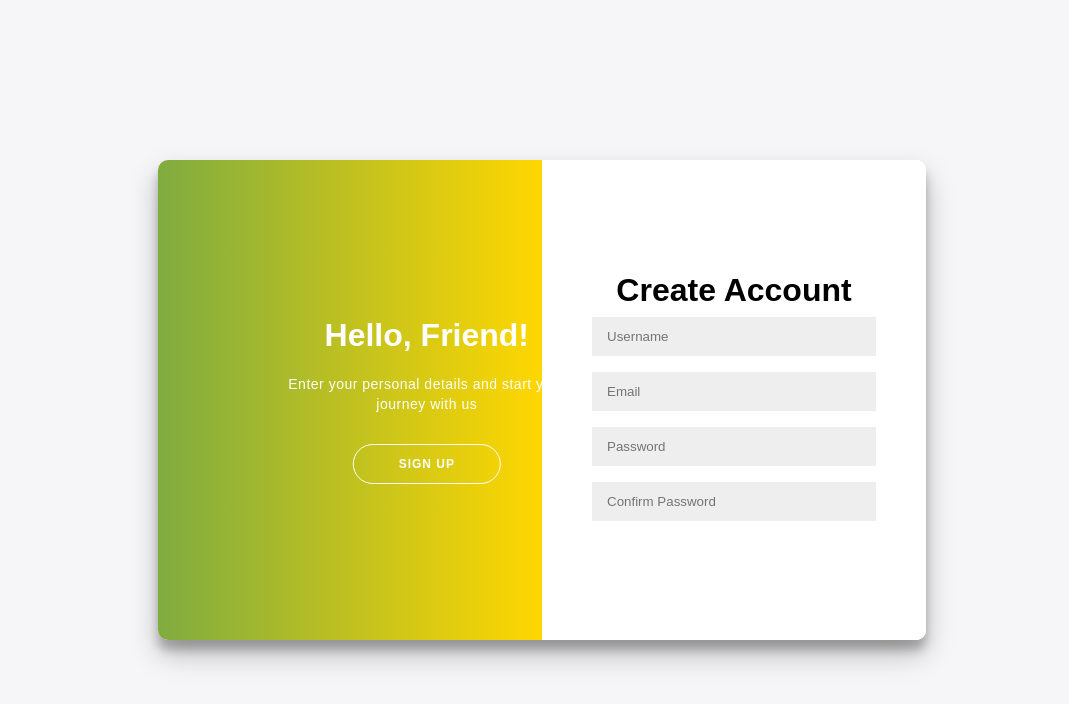
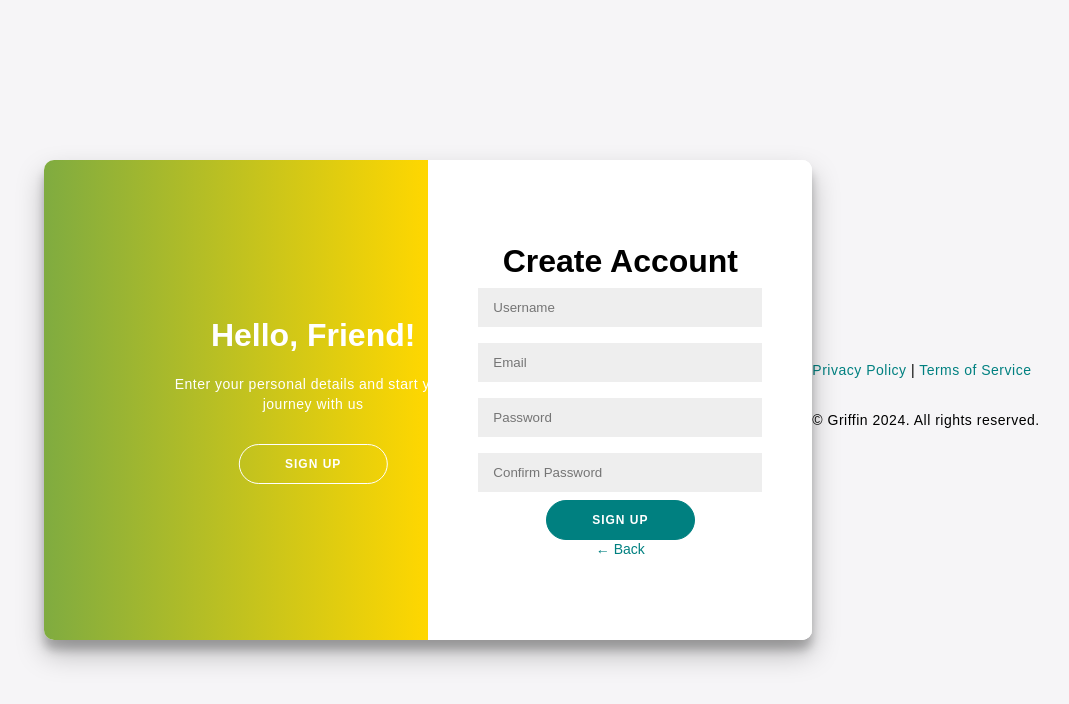
Before and after one commit to Griffin71/Empowering-the-Nation, a plain HTML site: page index.html in a window 1280 px wide. Both pictures are taken after a click on the button "SIGN UP". Shown: the whole page, without its empty margins (98-1167 px from the left). Drawn offline with Linux system fonts and the light colour scheme.

Commit message:
index.html

```diff
--- a/index.html
+++ b/index.html
@@ -3,10 +3,9 @@
 <head>
     <meta charset="UTF-8">
     <meta name="viewport" content="width=device-width, initial-scale=1.0">
-    <title>Login/Sign Up</title>
+    <title>Empowering the Nation</title>
+    <link rel="stylesheet" href="login-signup.css">
     <link rel="icon" href="pixel.ico" type="image/x-icon">
-
-    <link rel="stylesheet" href="login-signup.css">
 </head>
 <body>
     <div class="container">
@@ -17,7 +16,14 @@
                 <input type="email" placeholder="Email" name="email" required>
                 <input type="password" placeholder="Password" name="password" required>
                 <input type="password" placeholder="Confirm Password" name="confirm_password" required>
-
+                <button type="submit">Sign Up</button>
+                <!--<div class="social-buttons">
+                    <button type="button" class="social-button" onclick="signUpWithFacebook()">Continue with Facebook</button>
+                    <button type="button" class="social-button" onclick="signUpWithGoogle()">Continue with Google</button>
+                </div>-->
+                <div class="back-button" id="backButton">
+                    <a href="#" onclick="switchToSignIn()">&#8592; Back</a>
+                </div>
             </form>
         </div>
         <div class="form-container sign-in-container">
@@ -32,18 +38,27 @@
         <div class="overlay-container">
             <div class="overlay">
                 <div class="overlay-panel overlay-left">
-                    <h1>Welcome Back!</h1>
-                    <p>To keep connected with us please login with your personal info</p>
-                    <button class="ghost" id="signIn">Sign In</button>
+                    <center><h1>Welcome Back!</h1>
+                    <p>To keep connected with us please login with your personal info</p></center>
+                    <button class="ghost" id="signIn" onclick="switchToSignIn()">Sign In</button>
                 </div>
                 <div class="overlay-panel overlay-right">
-                    <h1>Hello, Friend!</h1>
-                    <p>Enter your personal details and start your journey with us</p>
-                    <button class="ghost" id="signUp">Sign Up</button>
+                    <center><h1>Hello, Friend!</h1>
+                    <p>Enter your personal details and start your journey with us</p></center>
+                    <button class="ghost" id="signUp" onclick="switchToSignUp()">Sign Up</button>
                 </div>
             </div>
         </div>
+
+       <!-- <footer>
+            <p><a href="privacy.html">Privacy Policy</a> | <a href="terms.html">Terms of Service</a></p>
+            <p>&copy; Griffin 2024. All rights reserved.</p>
+        </footer>-->
     </div>
+		        <footer>
+            <p><a href="privacy.html">Privacy Policy</a> | <a href="terms.html">Terms of Service</a></p>
+            <p>&copy; Griffin 2024. All rights reserved.</p>
+        </footer>
     <script src="login-signup.js"></script>
 </body>
 </html>
```
